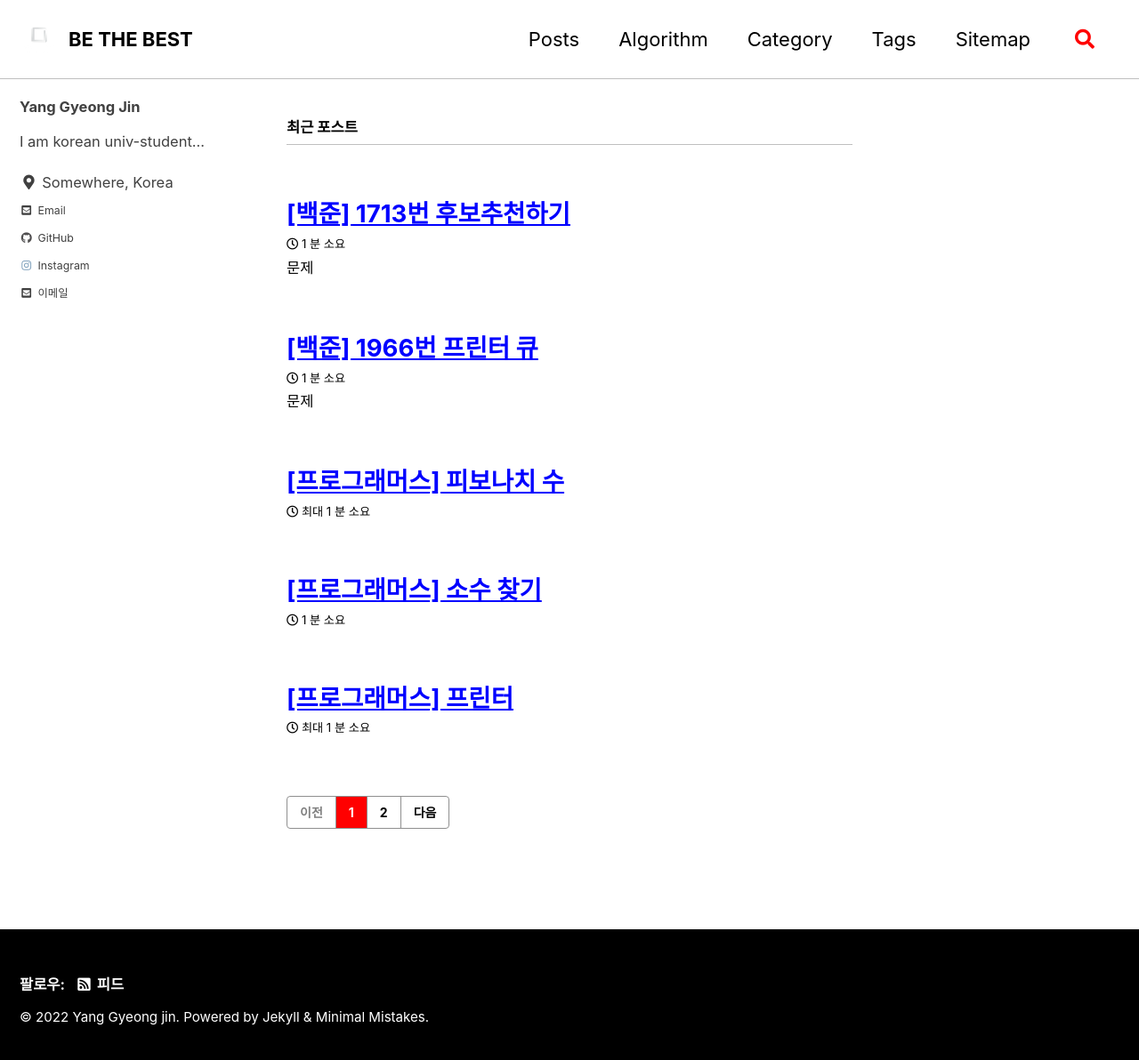
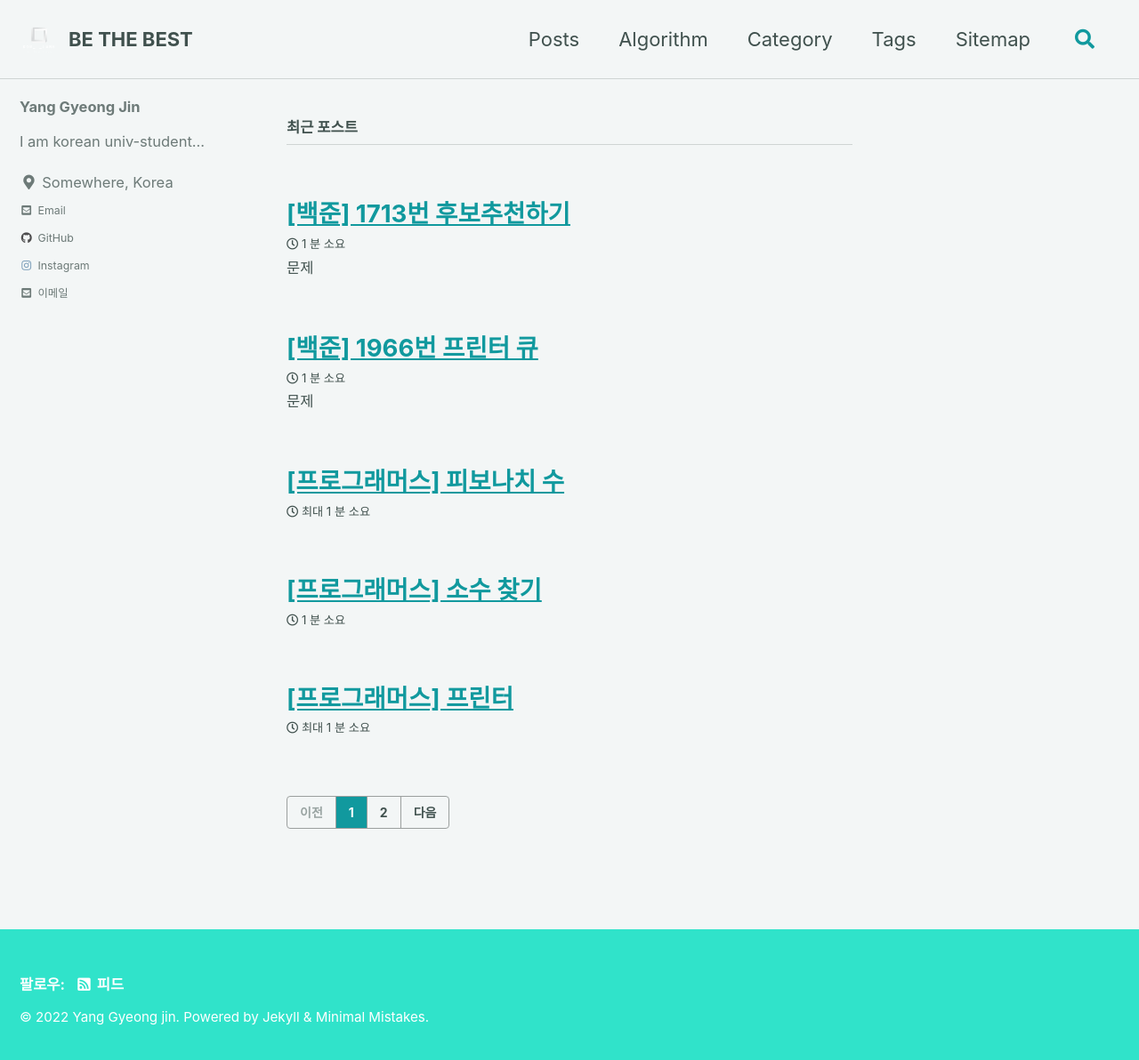
Before and after one commit to koreaygj/koreaygj.github.io, a Jekyll site: the page built from index.html, in a window 1280 px wide and 1200 px high. Shown: the top 1192 px of the window at 89% size. Built offline with Jekyll 4.4.1, drawn with Linux system fonts in a browser that asks for light colours; cached includes are drawn as plain includes; some web fonts are replaced; the list of posts is cut into pages by our own code.

Commit message:
Fix:Skin change

```diff
--- a/_config.yml
+++ b/_config.yml
@@ -11,7 +11,7 @@
 # https://mmistakes.github.io/minimal-mistakes/docs/quick-start-guide/#installing-the-theme
 
 remote_theme             : "mmistakes/minimal-mistakes@4.24.0"
-minimal_mistakes_skin    : "contrast" # "air", "aqua", "contrast", "dark", "dirt", "neon", "mint", "plum", "sunrise"
+minimal_mistakes_skin    : "mint" # "air", "aqua", "contrast", "dark", "dirt", "neon", "mint", "plum", "sunrise"
 
 # Site Settings
 locale                   : "ko-KR"
```
